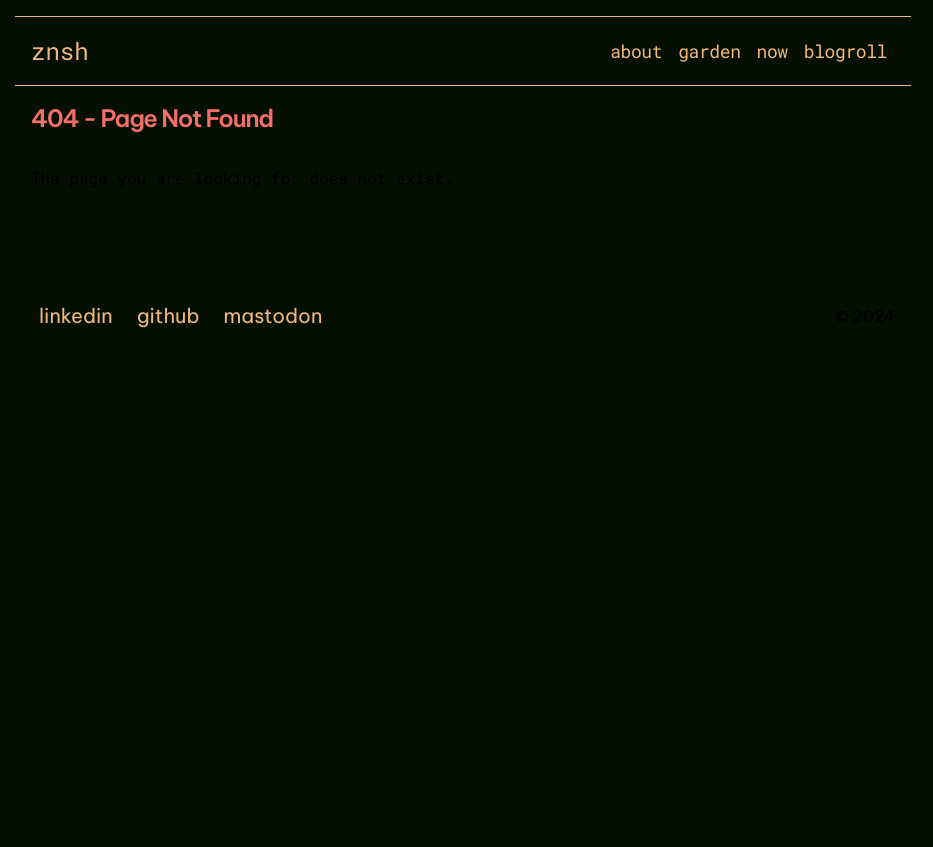
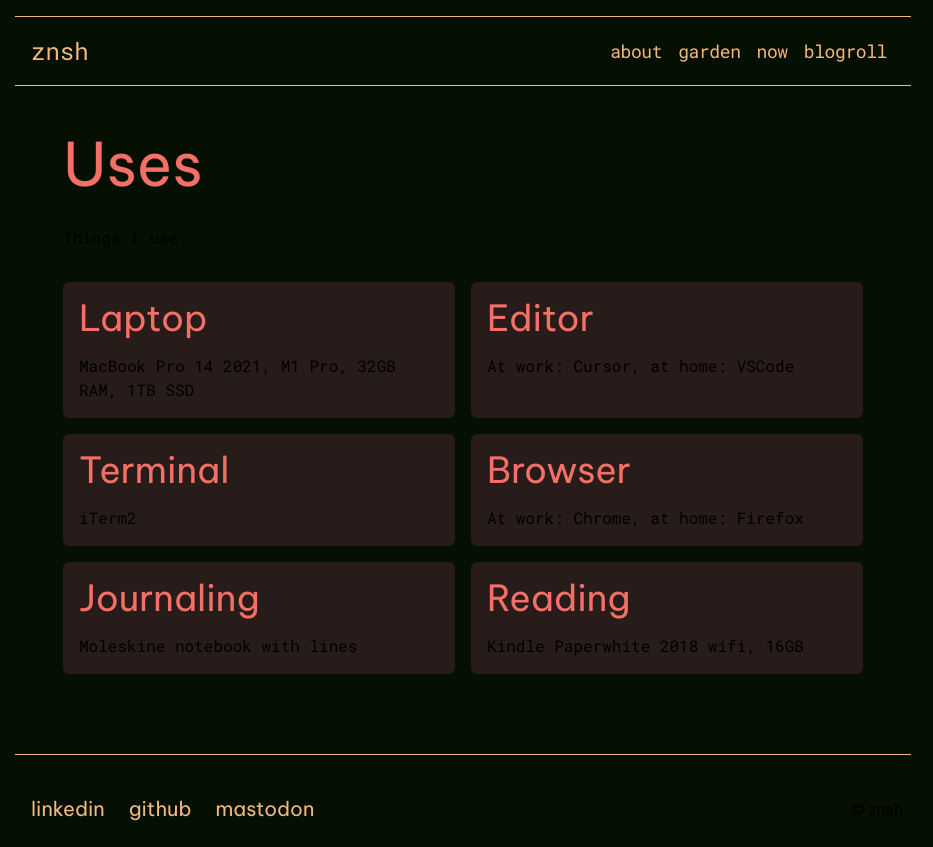
Before and after one commit to zasuh/blog, a Next.js app: page /uses in a window 1280 px wide. Before the commit this address had no page. Shown: the whole page, without its empty margins (177-1110 px from the left). Before the commit the page ends 800 px from the top, so only its background shows below. Built offline with nearby package versions, Linux system fonts and the light colour scheme.

Commit message:
chore(): add uses and resume pages

```diff
--- a/app/about/page.tsx
+++ b/app/about/page.tsx
@@ -1,15 +1,5 @@
-import { cn } from "app/utils/cn";
-import { Be_Vietnam_Pro, Roboto_Mono } from "next/font/google";
-
-const BeVietnamPro = Be_Vietnam_Pro({
-  weight: ["400", "500", "600", "700"],
-  subsets: ["latin"],
-});
-
-const RobotoMono = Roboto_Mono({
-  weight: ["400", "700"],
-  subsets: ["latin"],
-});
+import PageWrapper from "app/components/page-wrapper";
+import Link from "next/link";
 
 export const metadata = {
   title: "About Žane",
@@ -18,19 +8,9 @@ export const metadata = {
 
 export default function Page() {
   return (
-    <section className="p-12">
-      <h1
-        className={cn(
-          BeVietnamPro.className,
-          "text-6xl mb-8 text-center md:text-left"
-        )}
-      >
-        About
-      </h1>
-      <article
-        className={cn(RobotoMono.className, "flex flex-col items-center")}
-      >
-        <div>
+    <PageWrapper title="About">
+      <article className="flex flex-col items-center">
+        <div className="mb-8">
           <p>
             I started learning web development in 2014 when I was studying
             economics and saw that I really wasn't interested in it.
@@ -60,7 +40,21 @@ export default function Page() {
             me an email.
           </p>
         </div>
+        <div className="flex flex-col gap-8 items-center">
+          <a href="mailto:suhadolnik@proton.me" className="hover:underline">
+            suhadolnik@proton.me
+          </a>
+
+          <div className="flex items-center gap-8">
+            <Link href="/uses" className="underline">
+              Uses
+            </Link>
+            <Link href="/resume" className="underline">
+              Resume
+            </Link>
+          </div>
+        </div>
       </article>
-    </section>
+    </PageWrapper>
   );
 }
--- a/app/blogroll/page.tsx
+++ b/app/blogroll/page.tsx
@@ -1,3 +1,4 @@
+import PageWrapper from "app/components/page-wrapper";
 import Link from "next/link";
 
 const PUBLICATIONS = [
@@ -55,8 +56,7 @@ const PUBLICATIONS = [
 
 export default function Page() {
   return (
-    <section className="p-12">
-      <h1 className="text-6xl mb-8 text-center md:text-left">Blogroll</h1>
+    <PageWrapper title="Blogroll">
       <article className="flex flex-col">
         <p className="mb-8">
           Not just blogs, but publications I read on a regular basis.
@@ -65,6 +65,7 @@ export default function Page() {
         <div className="grid grid-cols-1 md:grid-cols-2 gap-y-4 gap-x-8">
           {PUBLICATIONS.map((publication) => (
             <Link
+              key={publication.name}
               href={publication.url}
               className="bg-blog-background-secondary p-4 rounded-lg"
             >
@@ -74,6 +75,6 @@ export default function Page() {
           ))}
         </div>
       </article>
-    </section>
+    </PageWrapper>
   );
 }
--- a/app/components/footer.tsx
+++ b/app/components/footer.tsx
@@ -10,7 +10,7 @@ const BeVietnamPro = Be_Vietnam_Pro({
 
 export default function Footer() {
   return (
-    <footer className="flex flex-col items-center justify-center w-full mt-8 p-4">
+    <footer className="flex flex-col items-center justify-center w-full mt-8 border-t p-2">
       <div className="flex flex-col md:flex-row items-center justify-between w-full">
         <ul className="text-xl md:text-md mt-8 flex flex-col space-x-0 space-y-2 text-avocado-400 md:flex-row md:space-x-4 md:space-y-0">
           <li>
@@ -45,7 +45,7 @@ export default function Footer() {
           </li>
         </ul>
         <p className={cn("mt-8 text-avocado-400", BeVietnamPro.className)}>
-          © {new Date().getFullYear()}
+          © znsh
         </p>
       </div>
     </footer>
--- /dev/null
+++ b/app/components/page-wrapper.tsx
@@ -0,0 +1,16 @@
+export default function PageWrapper({
+  children,
+  title,
+}: {
+  children: React.ReactNode;
+  title?: string;
+}) {
+  return (
+    <section className="p-12">
+      {title && (
+        <h1 className="text-6xl mb-8 text-center md:text-left">{title}</h1>
+      )}
+      <article className="flex flex-col">{children}</article>
+    </section>
+  );
+}
--- a/app/garden/[slug]/page.tsx
+++ b/app/garden/[slug]/page.tsx
@@ -4,6 +4,7 @@ import { formatDate, getBlogPosts } from "app/garden/utils";
 import { baseUrl } from "app/sitemap";
 import { cn } from "app/utils/cn";
 import localFont from "next/font/local";
+import PageWrapper from "app/components/page-wrapper";
 const CloisterBlack = localFont({ src: "../../public/CloisterBlack.ttf" });
 
 export async function generateStaticParams() {
@@ -61,16 +62,8 @@ export default function Blog({ params }) {
     notFound();
   }
 
-  const format = (date) => {
-    return new Intl.DateTimeFormat("en-GB", {
-      year: "numeric",
-      month: "short",
-      day: "numeric",
-    }).format(new Date(date));
-  };
-
   return (
-    <section className="p-12">
+    <PageWrapper>
       <script
         type="application/ld+json"
         suppressHydrationWarning
@@ -88,20 +81,20 @@ export default function Blog({ params }) {
             url: `${baseUrl}/blog/${post.slug}`,
             author: {
               "@type": "Person",
-              name: "My Portfolio",
+              name: "Zane",
             },
           }),
         }}
       />
-      <h1 className={cn("title text-2xl tracking-tighter")}>
-        {post.metadata.title}
-      </h1>
+      <h1 className="title text-2xl tracking-tighter">{post.metadata.title}</h1>
       <div className="flex justify-between items-center mt-2 mb-8 text-sm">
-        <p className="text-subheading">{format(post.metadata.publishedAt)}</p>
+        <p className="text-subheading">
+          {formatDate(post.metadata.publishedAt)}
+        </p>
       </div>
       <article className="prose">
         <CustomMDX source={post.content} />
       </article>
-    </section>
+    </PageWrapper>
   );
 }
--- a/app/garden/page.tsx
+++ b/app/garden/page.tsx
@@ -1,5 +1,5 @@
 import { GardenPosts } from "app/components/posts";
-import { cn } from "app/utils/cn";
+import PageWrapper from "app/components/page-wrapper";
 
 export const metadata = {
   title: "Garden",
@@ -8,9 +8,8 @@ export const metadata = {
 
 export default function Page() {
   return (
-    <section className="p-12">
-      <h1 className={cn("text-6xl mb-8 text-center md:text-left")}>Garden</h1>
+    <PageWrapper title="Garden">
       <GardenPosts />
-    </section>
+    </PageWrapper>
   );
 }
--- a/app/now/page.tsx
+++ b/app/now/page.tsx
@@ -1,5 +1,6 @@
 import { getNowContent } from "app/garden/utils";
 import { CustomMDX } from "app/components/mdx";
+import PageWrapper from "app/components/page-wrapper";
 
 export const metadata = {
   title: "Now",
@@ -18,11 +19,10 @@ export default function Page() {
   let post = getNowContent();
 
   return (
-    <section className="p-12">
-      <h1 className="text-6xl mb-8 text-center md:text-left">Now</h1>
+    <PageWrapper title="Now">
       <article className="flex flex-col prose [&>:first-child]:!mt-0 [&>:first-child]:!mb-0">
         <CustomMDX source={post[0].content} />
       </article>
-    </section>
+    </PageWrapper>
   );
 }
--- a/app/page.tsx
+++ b/app/page.tsx
@@ -1,5 +1,5 @@
 import Link from "next/link";
-
+import PageWrapper from "./components/page-wrapper";
 const ITEMS = [
   {
     title: "About",
@@ -30,15 +30,15 @@ const ITEMS = [
 
 export default function Page() {
   return (
-    <section className="p-12">
-      <article className="grid grid-cols-1 gap-x-8 gap-y-16 lg:grid-cols-2">
+    <PageWrapper>
+      <div className="grid grid-cols-1 gap-x-8 gap-y-16 lg:grid-cols-2">
         {ITEMS.map((item) => (
           <Link href={item.href} key={item.href}>
             <h2 className="text-6xl mb-4 hover:underline">{item.title}</h2>
             <p>{item.description}</p>
           </Link>
         ))}
-      </article>
-    </section>
+      </div>
+    </PageWrapper>
   );
 }
--- /dev/null
+++ b/app/resume/page.tsx
@@ -0,0 +1,9 @@
+import PageWrapper from "app/components/page-wrapper";
+
+export default function Page() {
+  return (
+    <PageWrapper title="Resume">
+      <p>My work experience</p>
+    </PageWrapper>
+  );
+}
--- /dev/null
+++ b/app/uses/page.tsx
@@ -0,0 +1,49 @@
+import PageWrapper from "app/components/page-wrapper";
+
+export const metadata = {
+  title: "Uses",
+  description: "Things I use",
+};
+
+const USES = [
+  {
+    title: "Laptop",
+    description: "MacBook Pro 14 2021, M1 Pro, 32GB RAM, 1TB SSD",
+  },
+  {
+    title: "Editor",
+    description: "At work: Cursor, at home: VSCode",
+  },
+  {
+    title: "Terminal",
+    description: "iTerm2",
+  },
+  {
+    title: "Browser",
+    description: "At work: Chrome, at home: Firefox",
+  },
+  {
+    title: "Journaling",
+    description: "Moleskine notebook with lines",
+  },
+  {
+    title: "Reading",
+    description: "Kindle Paperwhite 2018 wifi, 16GB",
+  },
+];
+
+export default function Page() {
+  return (
+    <PageWrapper title="Uses">
+      <p className="mb-8">Things I use</p>
+      <div className="grid grid-cols-1 md:grid-cols-2 gap-4">
+        {USES.map((use) => (
+          <div className="bg-blog-background-secondary rounded-md p-4">
+            <h1 className="text-4xl mb-4">{use.title}</h1>
+            <p>{use.description}</p>
+          </div>
+        ))}
+      </div>
+    </PageWrapper>
+  );
+}
```
Also changed, not shown: 1 other file (tests, documents, lock files or other folders).
